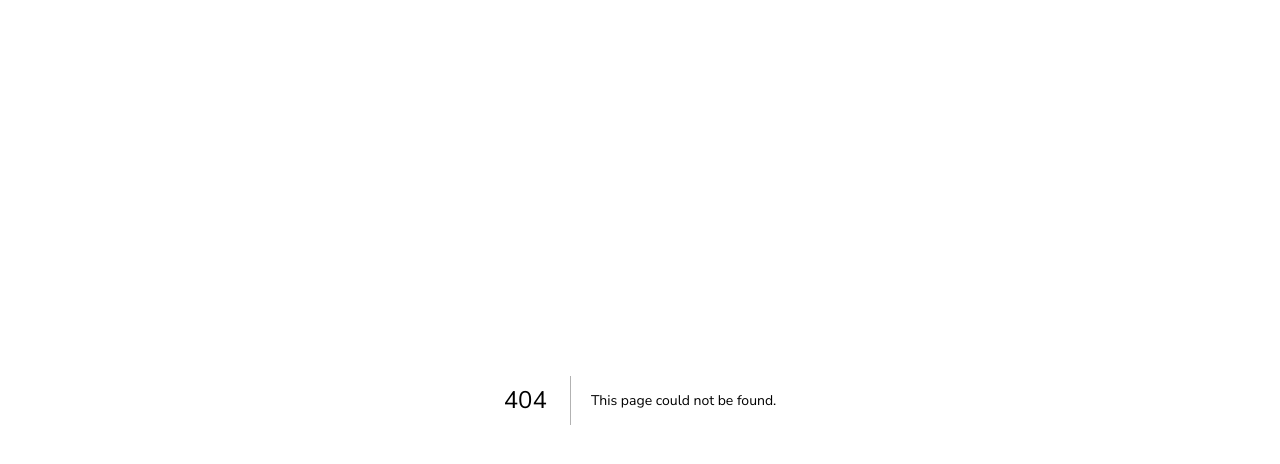
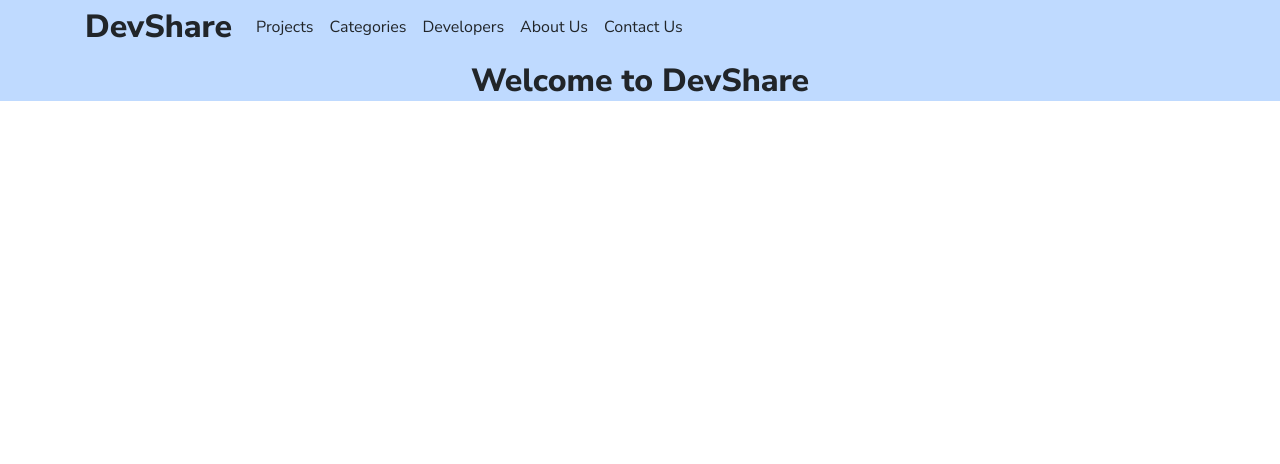
Before and after one commit to akulsr0/devshare, a Next.js app: page /register in a window 1280 px wide. Before the commit this address had no page. Shown: the top 464 px of the page. Built offline with nearby package versions, Linux system fonts and the light colour scheme.

Commit message:
added register page

```diff
--- a/package.json
+++ b/package.json
@@ -13,7 +13,10 @@
   "author": "Akul Srivastava",
   "license": "MIT",
   "dependencies": {
+    "bcrypt": "^4.0.1",
     "bootstrap": "^4.4.1",
+    "jsonwebtoken": "^8.5.1",
+    "mongoose": "^5.9.11",
     "next": "^9.3.6",
     "react": "^16.13.1",
     "react-bootstrap": "^1.0.1",
--- /dev/null
+++ b/pages/register.jsx
@@ -0,0 +1,65 @@
+import { OverlayTrigger, Popover, Button } from 'react-bootstrap';
+import Head from 'next/head';
+
+const Register = (props) => {
+  return (
+    <>
+      <Head>
+        <title>DevShare: Registeration</title>
+      </Head>
+      <div style={{ backgroundColor: '#bfdaff' }}>
+        <div className='header container pt-2'>
+          <div className='header-title-div'>
+            <h2 style={{ fontWeight: 800 }}>DevShare</h2>
+          </div>
+          <div className='menu-items px-2'>
+            <h6 className='pl-3'>Projects</h6>
+            <h6 className='pl-3'>Categories</h6>
+            <h6 className='pl-3'>Developers</h6>
+            <h6 className='pl-3'>About Us</h6>
+            <h6 className='pl-3'>Contact Us</h6>
+          </div>
+          <div className='menu-div'>
+            <OverlayTrigger
+              trigger='click'
+              key='bottom'
+              placement='bottom'
+              className='menu-content'
+              overlay={
+                <Popover
+                  className='menu-content'
+                  id={`popover-positioned-bottom`}
+                >
+                  <Popover.Content className='menu-content '>
+                    <h6 style={{ fontWeight: 300 }}>Projects</h6>
+                    <h6 style={{ fontWeight: 300 }}>Categories</h6>
+                    <h6 style={{ fontWeight: 300 }}>Developers</h6>
+                    <h6 style={{ fontWeight: 300 }}>About Us</h6>
+                    <h6 style={{ fontWeight: 300, marginBottom: 12 }}>
+                      Contact Us
+                    </h6>
+                  </Popover.Content>
+                </Popover>
+              }
+            >
+              <Button variant='none'>
+                <img
+                  src='https://img.icons8.com/ios-filled/50/000000/menu.png'
+                  className='menu-image'
+                />
+              </Button>
+            </OverlayTrigger>
+          </div>
+        </div>
+        <center>
+          <h2 className='mt-2' style={{ fontWeight: 800 }}>
+            Welcome to DevShare
+          </h2>
+          {/* REGISTERATION FORM HERE */}
+        </center>
+      </div>
+    </>
+  );
+};
+
+export default Register;
```
Also changed, not shown: 1 other file (tests, documents, lock files or other folders).
